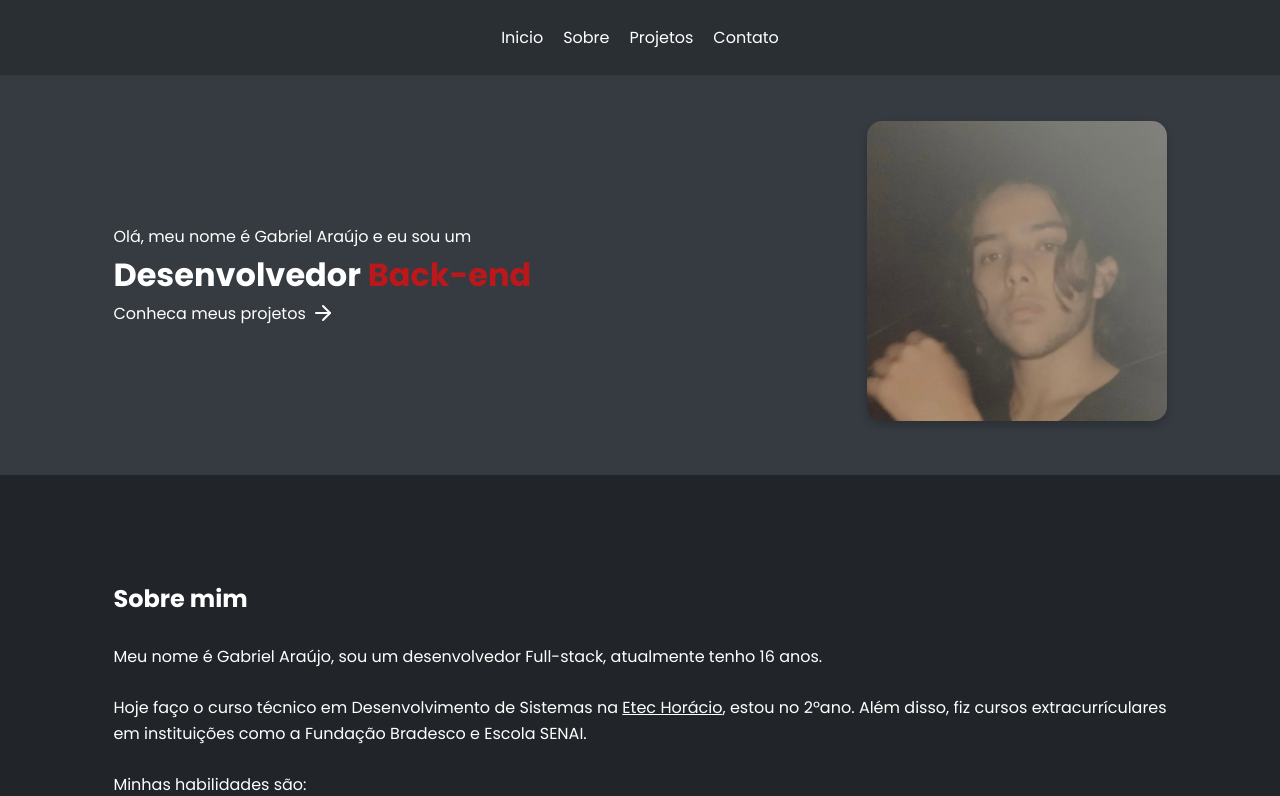
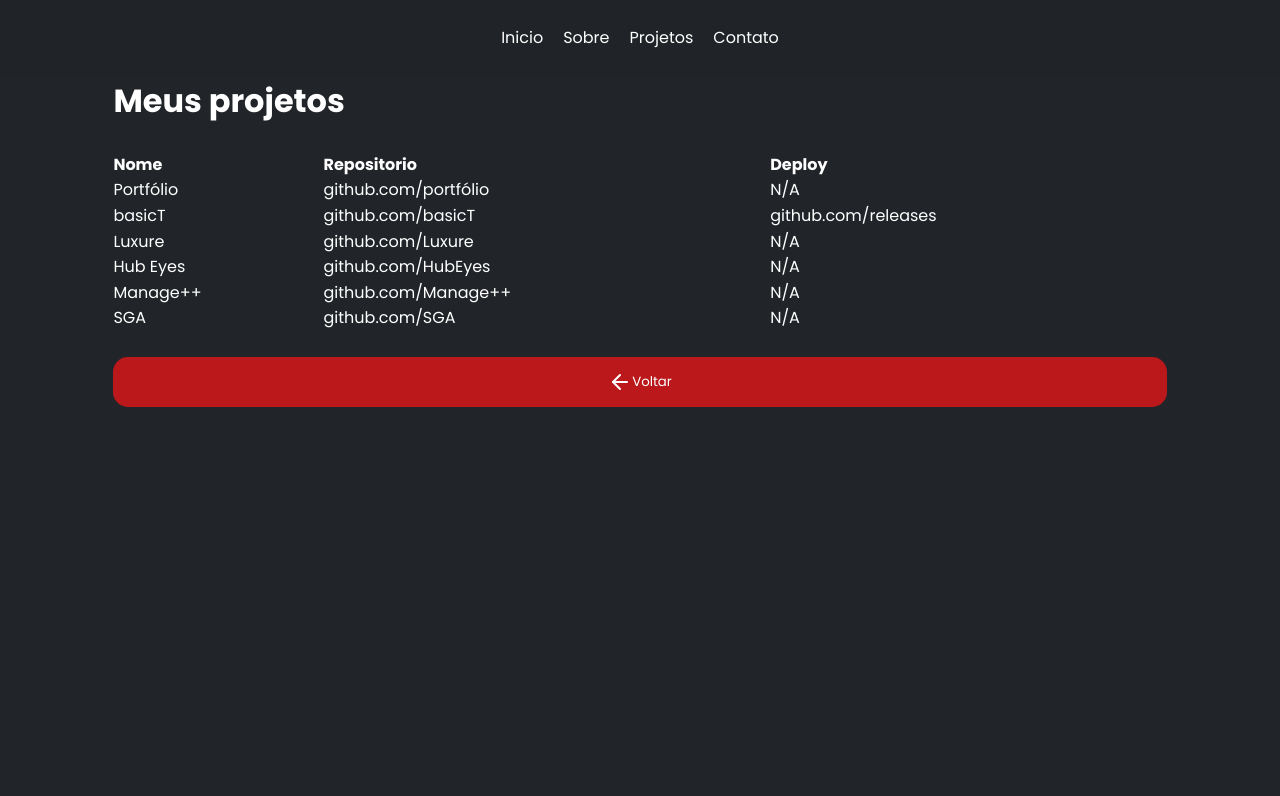
Before and after one commit to theMyntt/Portfolio, a React (Vite) app: page /project in a window 1280 px wide. Shown: the top 796 px of the page. Built offline with nearby package versions, Linux system fonts and the light colour scheme; grey boxes are pictures that could not be loaded.

Commit message:
feat: projects page

```diff
--- /dev/null
+++ b/src/pages/Project/project.tsx
@@ -0,0 +1,50 @@
+import Header from "@/components/Header/header";
+
+import { DataTable } from "primereact/datatable";
+import { Column } from "primereact/column";
+
+import "./scss/project.scss";
+import { ArrowLeft } from "lucide-react";
+
+export default function Project(): JSX.Element {
+  interface projectsObject {
+    Nome: string;
+    Repositorio: React.ReactElement;
+    Deploy: React.ReactElement | "N/A";
+    // header: string;
+  }
+
+  const projects: projectsObject[] = [
+    { Nome: "Portfólio", Repositorio: <a href="https://github.com/themyntt/portfolio">github.com/portfólio</a>, Deploy: "N/A"},
+    { Nome: "basicT", Repositorio: <a href="https://github.com/themyntt/basicT">github.com/basicT</a>,Deploy: <a href="https://github.com/theMyntt/basicT/releases/">github.com/releases</a>},
+    { Nome: "Luxure", Repositorio: <a href="https://github.com/themyntt/luxure">github.com/Luxure</a>,Deploy: "N/A"},
+    { Nome: "Hub Eyes", Repositorio: <a href="https://github.com/themyntt/hub-eyes">github.com/HubEyes</a>,Deploy: "N/A"},
+    { Nome: "Manage++", Repositorio: <a href="https://github.com/themyntt/ManagePP">github.com/Manage++</a>,Deploy: "N/A"},
+    { Nome: "SGA", Repositorio: <a href="https://github.com/themyntt/SGA">github.com/SGA</a>,Deploy: "N/A"},
+  ];
+
+  const columns: string[] = [
+    "Nome",
+    "Repositorio",
+    "Deploy"
+  ]
+
+  return (
+    <div className="projects">
+      <Header
+        menuItems={["Inicio", "Sobre", "Projetos", "Contato"]}
+        hrefItems={["/", "./#about", "project", "./#contact"]}
+      />
+      <div className="container">
+        <h1>Meus projetos</h1> <br />
+        <DataTable value={projects} tableStyle={{ minWidth: '25rem' }}>
+          {columns.map((item: string, index: number) => (
+            <Column key={index} field={item} header={item}></Column>
+          ))}
+        </DataTable>
+        <br />
+        <button style={{display: "flex", alignItems: "center", justifyContent: "center"}} onClick={() => window.location.href = "/"}><ArrowLeft /> Voltar</button>
+      </div>
+    </div>
+  );
+}
--- a/src/pages/routes.tsx
+++ b/src/pages/routes.tsx
@@ -1,12 +1,14 @@
 import { BrowserRouter, Routes, Route } from "react-router-dom";
 
 import Home from "@pages/Home/home";
+import Project from "@pages/Project/project";
 
 export default function Router() {
   return (
     <BrowserRouter>
       <Routes>
         <Route path="/*" element={<Home />} />
+        <Route path="/project" element={<Project />} />
       </Routes>
     </BrowserRouter>
   );
```
Also changed, not shown: src/pages/Project/scss/project.scss (added).
